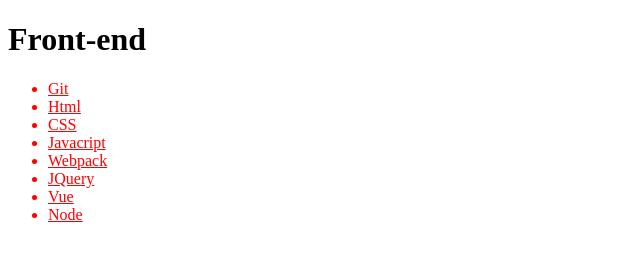
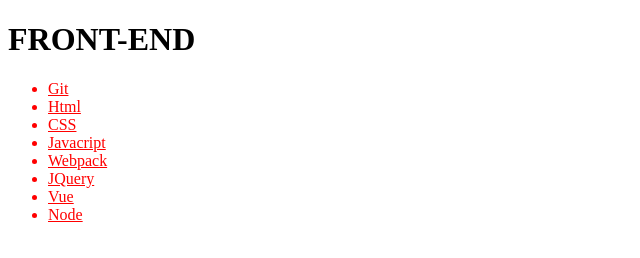
Before and after one commit to DevinLeo0215/frontend-devin, a plain HTML site: page index.html in a window 1280 px wide. Shown: the whole page, without its empty margins (0-640 px from the left). Drawn offline with Linux system fonts and the light colour scheme; files whose address does not match are found by name.

Commit message:
Update index.html

```diff
--- a/index.html
+++ b/index.html
@@ -9,7 +9,7 @@
   </head>
 
   <body>
-    <h1>Front-end</h1>
+    <h1>FRONT-END</h1>
     <ul>
       <li><a href=".//git.html">Git</a></li>
       <li><a href=".//html.html">Html</a></li>
```
